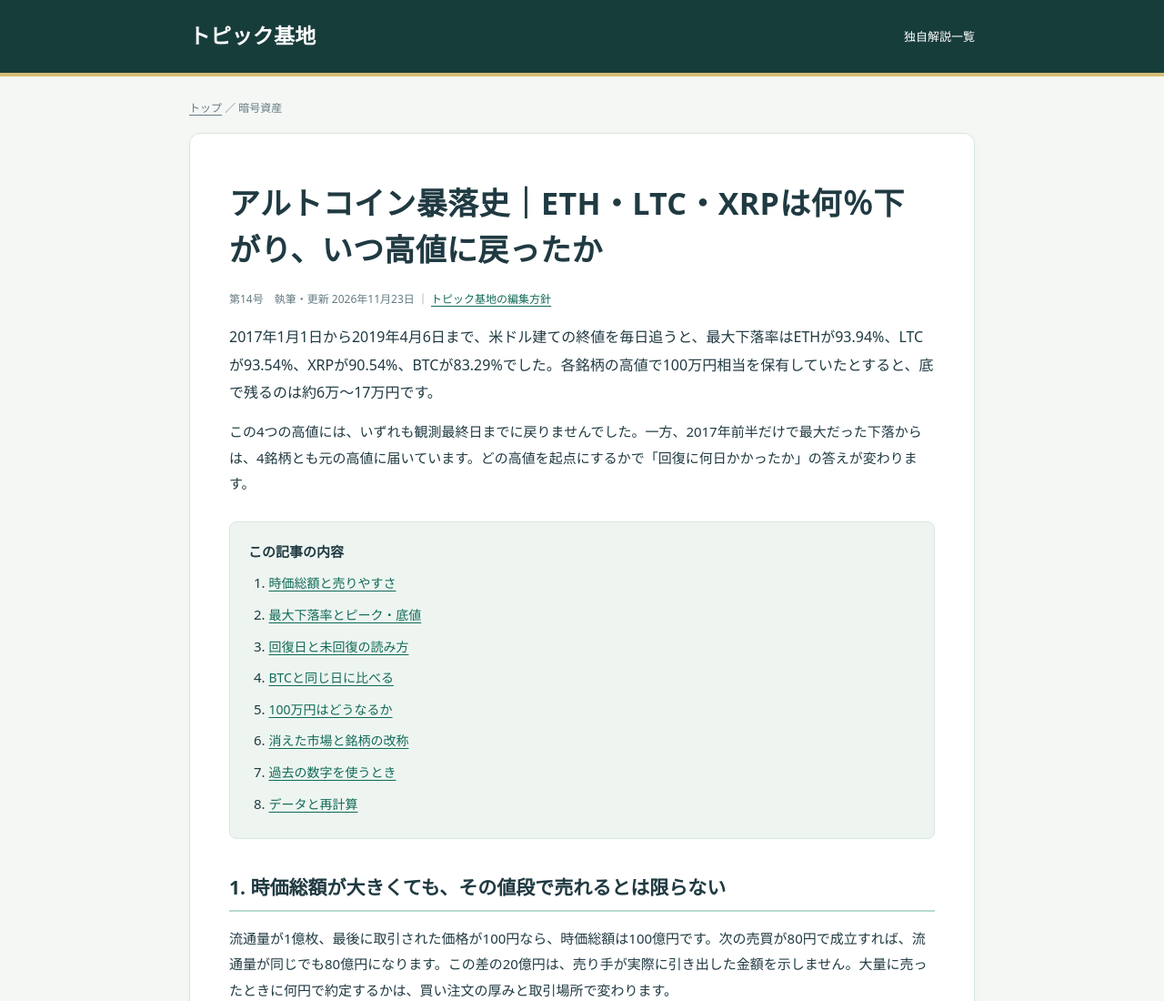
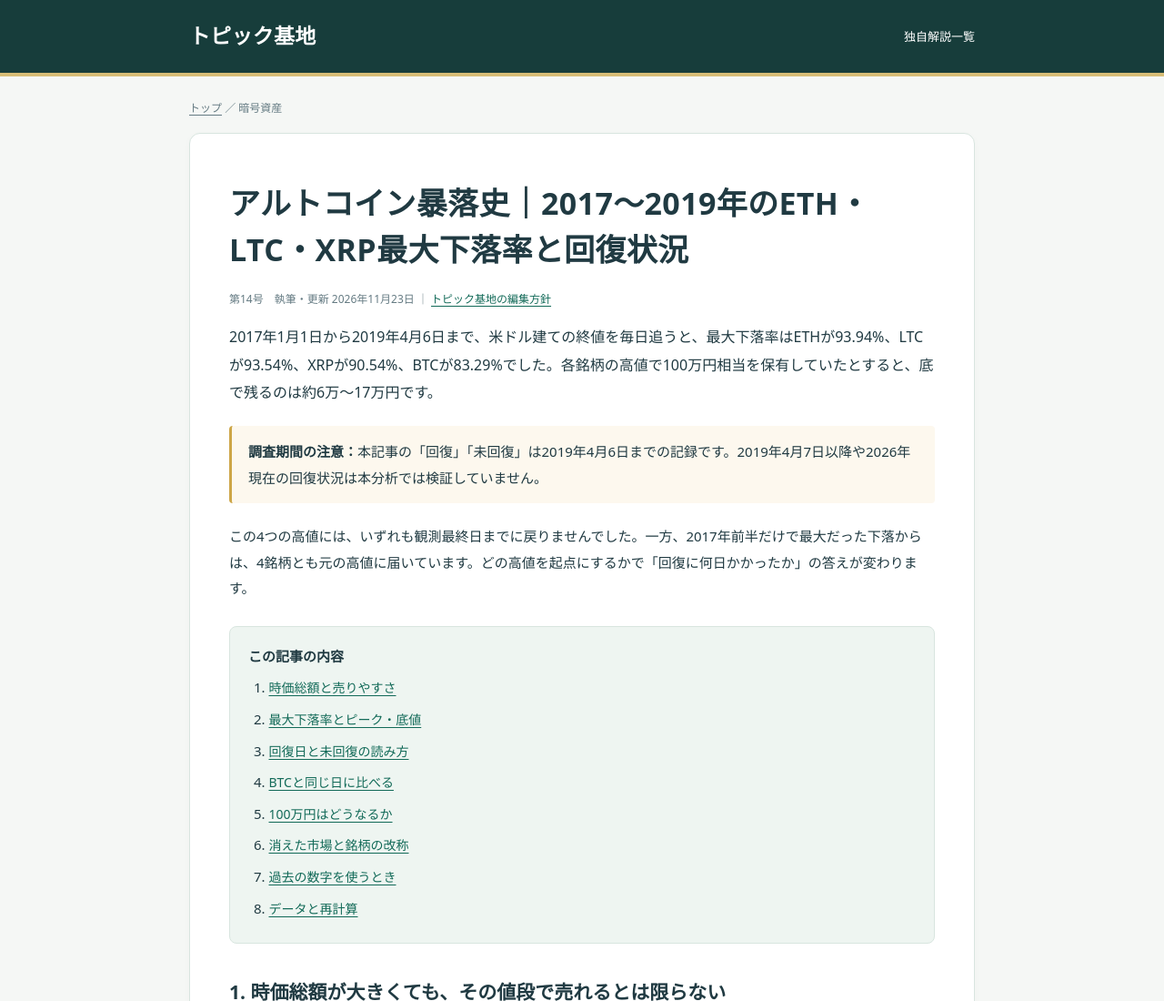
Before and after one commit to minna-antenna/minna-antenna, a plain HTML site: page articles/altcoin-drawdown-history.html in a window 1280 px wide. Shown: the top 1100 px of the page at 91% size. Drawn offline with Linux system fonts and the light colour scheme.

Commit message:
fix: clarify 2017-2019 observation window in issue 14 title

```diff
--- a/articles/altcoin-drawdown-history.html
+++ b/articles/altcoin-drawdown-history.html
@@ -1,7 +1,7 @@
 <!doctype html>
 <html lang="ja"><head><meta charset="utf-8"><meta name="viewport" content="width=device-width, initial-scale=1">
-<title>アルトコイン暴落史｜ETH・LTC・XRPは何％下がり、いつ高値に戻ったか｜トピック基地</title><meta name="description" content="2017年から2019年4月までの826日間、ETH・LTC・XRPとBTCの米ドル建て終値を比較。最大下落率、回復した局面の日数、未回復で観測を終えた期間を、日足CSVとPythonで検算できます。"><link rel="canonical" href="https://topic-kichi.com/articles/altcoin-drawdown-history.html">
-<meta property="og:title" content="アルトコイン暴落史｜ETH・LTC・XRPは何％下がり、いつ高値に戻ったか"><meta property="og:description" content="2017年から2019年4月までの826日間、ETH・LTC・XRPとBTCの米ドル建て終値を比較。最大下落率、回復した局面の日数、未回復で観測を終えた期間を、日足CSVとPythonで検算できます。"><meta property="og:type" content="article"><meta property="og:url" content="https://topic-kichi.com/articles/altcoin-drawdown-history.html">
+<title>アルトコイン暴落史｜2017〜2019年のETH・LTC・XRP最大下落率と回復状況｜トピック基地</title><meta name="description" content="2017年から2019年4月までの826日間、ETH・LTC・XRPとBTCの米ドル建て終値を比較。最大下落率、回復した局面の日数、未回復で観測を終えた期間を、日足CSVとPythonで検算できます。"><link rel="canonical" href="https://topic-kichi.com/articles/altcoin-drawdown-history.html">
+<meta property="og:title" content="アルトコイン暴落史｜2017〜2019年のETH・LTC・XRP最大下落率と回復状況"><meta property="og:description" content="2017年から2019年4月までの826日間、ETH・LTC・XRPとBTCの米ドル建て終値を比較。最大下落率、回復した局面の日数、未回復で観測を終えた期間を、日足CSVとPythonで検算できます。"><meta property="og:type" content="article"><meta property="og:url" content="https://topic-kichi.com/articles/altcoin-drawdown-history.html">
 <meta property="article:published_time" content="2026-11-23"><meta property="article:modified_time" content="2026-11-23">
 <style>
 :root{--ink:#203a42;--muted:#657b83;--green:#176b57;--dark:#173d3b;--line:#d8e5df;--bg:#f5f7f5;--soft:#eef5f1}
@@ -13,12 +13,13 @@ header{background:var(--dark);color:white;border-bottom:4px solid #d7bd76}header
 .related{scroll-margin-top:20px}.related a{display:inline-block;min-height:44px;padding:8px 0;line-height:1.6;overflow-wrap:anywhere}.reading-jump a{display:inline-block;padding:10px 14px;border:1px solid #b5d7cc;border-radius:8px;background:#f1f7f4;min-height:44px}.related p,.related li{margin:8px 0}@media(max-width:650px){.related{padding:14px!important}.related a{font-size:15px}}
 
 figure{margin:1.5rem 0}figure img{display:block;width:100%;height:auto}figcaption,caption{font-size:.87rem;text-align:left}caption{font-weight:700;margin-bottom:.5rem}.table-wrap{max-width:100%}article{min-width:0;overflow-wrap:anywhere}.related a{display:inline-block;padding:.22rem 0}
-</style><script type="application/ld+json">{"@context": "https://schema.org", "@type": "Article", "headline": "アルトコイン暴落史｜ETH・LTC・XRPは何％下がり、いつ高値に戻ったか", "description": "2017年から2019年4月までの826日間、ETH・LTC・XRPとBTCの米ドル建て終値を比較。最大下落率、回復した局面の日数、未回復で観測を終えた期間を、日足CSVとPythonで検算できます。", "datePublished": "2026-11-23", "dateModified": "2026-11-23", "inLanguage": "ja", "mainEntityOfPage": "https://topic-kichi.com/articles/altcoin-drawdown-history.html", "author": {"@type": "Organization", "name": "トピック基地", "url": "https://topic-kichi.com/about.html"}}</script><script async src="https://pagead2.googlesyndication.com/pagead/js/adsbygoogle.js?client=ca-pub-8155299200535467" crossorigin="anonymous"></script>
+</style><script type="application/ld+json">{"@context": "https://schema.org", "@type": "Article", "headline": "アルトコイン暴落史｜2017〜2019年のETH・LTC・XRP最大下落率と回復状況", "description": "2017年から2019年4月までの826日間、ETH・LTC・XRPとBTCの米ドル建て終値を比較。最大下落率、回復した局面の日数、未回復で観測を終えた期間を、日足CSVとPythonで検算できます。", "datePublished": "2026-11-23", "dateModified": "2026-11-23", "inLanguage": "ja", "mainEntityOfPage": "https://topic-kichi.com/articles/altcoin-drawdown-history.html", "author": {"@type": "Organization", "name": "トピック基地", "url": "https://topic-kichi.com/about.html"}}</script><script async src="https://pagead2.googlesyndication.com/pagead/js/adsbygoogle.js?client=ca-pub-8155299200535467" crossorigin="anonymous"></script>
 </head>
 <body><header><div class="bar"><a class="brand" href="../">トピック基地</a><a class="return" href="../#original-articles">独自解説一覧</a></div></header>
 <main class="wrap"><nav class="crumb" aria-label="パンくず"><a href="../">トップ</a> ／ 暗号資産</nav><article>
-<h1>アルトコイン暴落史｜ETH・LTC・XRPは何％下がり、いつ高値に戻ったか</h1><p class="date">第14号　執筆・更新 <time datetime="2026-11-23">2026年11月23日</time> ｜ <a href="../about.html#editorial-policy">トピック基地の編集方針</a></p>
+<h1>アルトコイン暴落史｜2017〜2019年のETH・LTC・XRP最大下落率と回復状況</h1><p class="date">第14号　執筆・更新 <time datetime="2026-11-23">2026年11月23日</time> ｜ <a href="../about.html#editorial-policy">トピック基地の編集方針</a></p>
 <p class="lead">2017年1月1日から2019年4月6日まで、米ドル建ての終値を毎日追うと、最大下落率はETHが93.94%、LTCが93.54%、XRPが90.54%、BTCが83.29%でした。各銘柄の高値で100万円相当を保有していたとすると、底で残るのは約6万〜17万円です。</p>
+<p class="note"><strong>調査期間の注意：</strong>本記事の「回復」「未回復」は2019年4月6日までの記録です。2019年4月7日以降や2026年現在の回復状況は本分析では検証していません。</p>
 <p>この4つの高値には、いずれも観測最終日までに戻りませんでした。一方、2017年前半だけで最大だった下落からは、4銘柄とも元の高値に届いています。どの高値を起点にするかで「回復に何日かかったか」の答えが変わります。</p>
 <nav class="toc" aria-label="目次"><strong>この記事の内容</strong><ol><li><a href="#why">時価総額と売りやすさ</a></li><li><a href="#ranking">最大下落率とピーク・底値</a></li><li><a href="#recovery">回復日と未回復の読み方</a></li><li><a href="#btc">BTCと同じ日に比べる</a></li><li><a href="#money">100万円はどうなるか</a></li><li><a href="#exit">消えた市場と銘柄の改称</a></li><li><a href="#lessons">過去の数字を使うとき</a></li><li><a href="#sources">データと再計算</a></li></ol></nav>
 <h2 id="why">1. 時価総額が大きくても、その値段で売れるとは限らない</h2>
```
